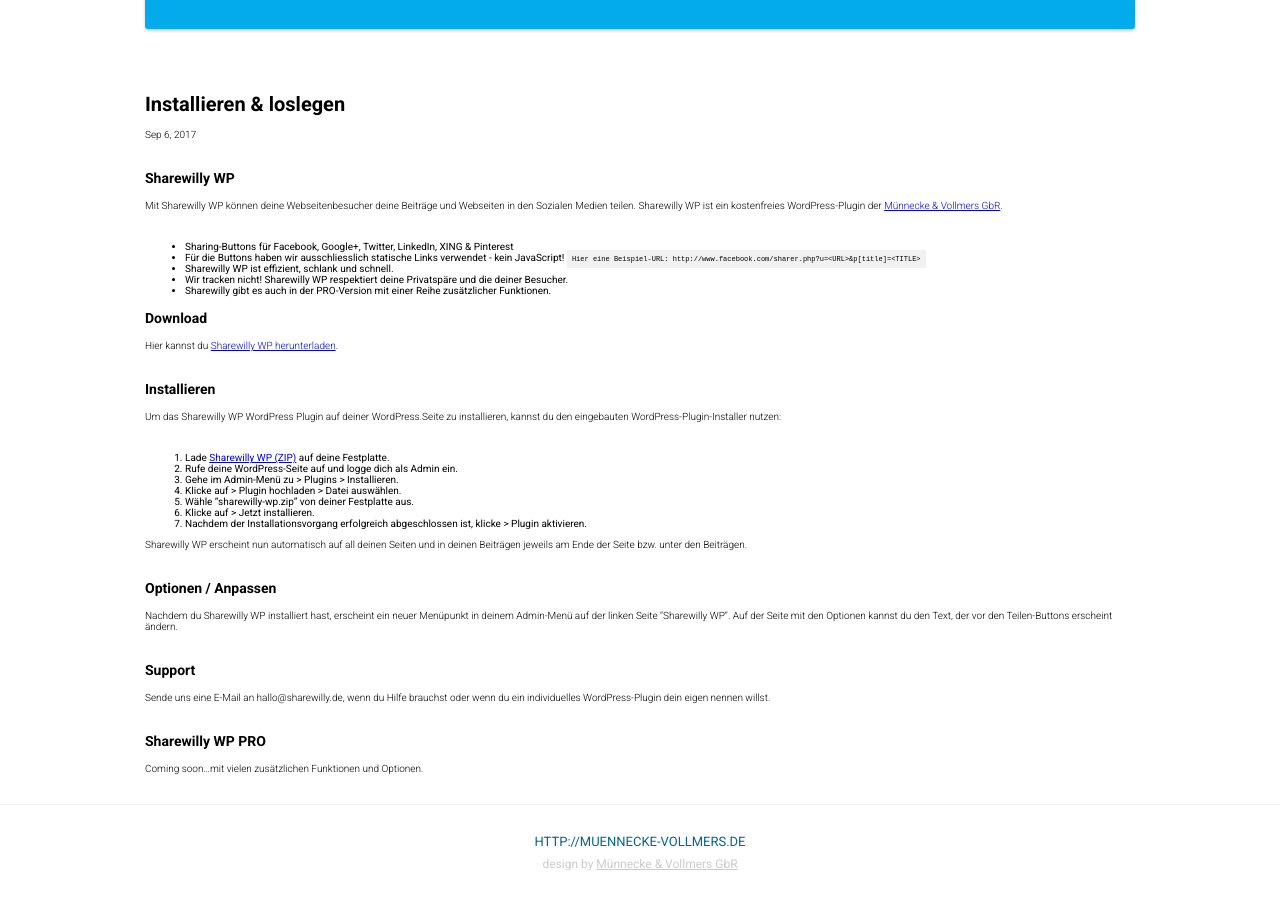
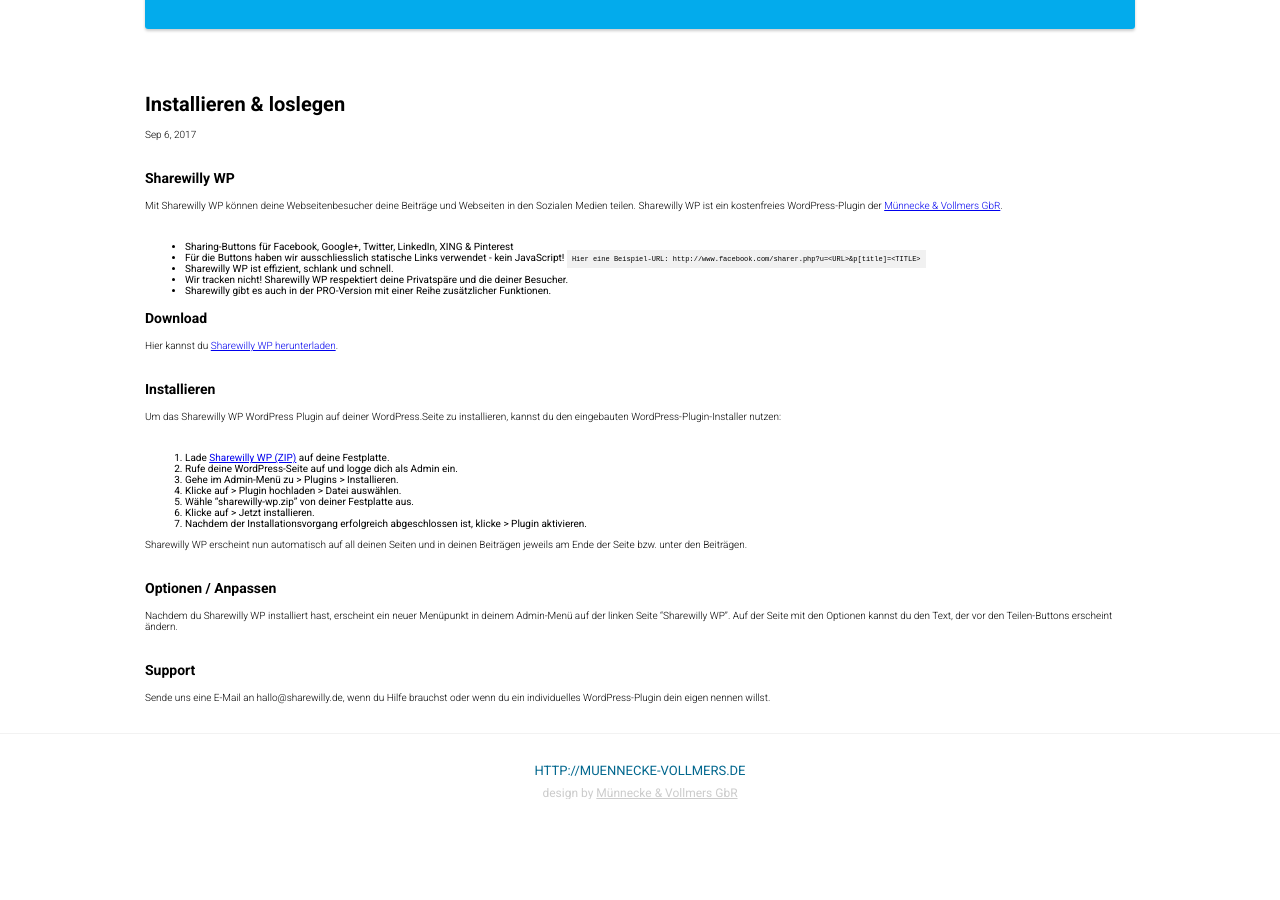
Before and after one commit to sharewilly/sharewilly, a Jekyll site: the page built from _posts/2017-09-06-getting-started.md, in a window 1280 px wide and 900 px high, scrolled down 939 px. Built offline with Jekyll 4.4.1, drawn with Linux system fonts in a browser that asks for light colours; after the commit the page ends 1768 px from its top, so only the background shows below that.

Commit message:
Update 2017-09-06-getting-started.md

```diff
--- a/_posts/2017-09-06-getting-started.md
+++ b/_posts/2017-09-06-getting-started.md
@@ -38,7 +38,3 @@ Nachdem du Sharewilly WP installiert hast, erscheint ein neuer Menüpunkt in dei
 ### Support
 
 Sende uns eine E-Mail an hallo@sharewilly.de, wenn du Hilfe brauchst oder wenn du ein individuelles WordPress-Plugin dein eigen nennen willst.
-
-### Sharewilly WP PRO
-
-Coming soon...mit vielen zusätzlichen Funktionen und Optionen.
```
